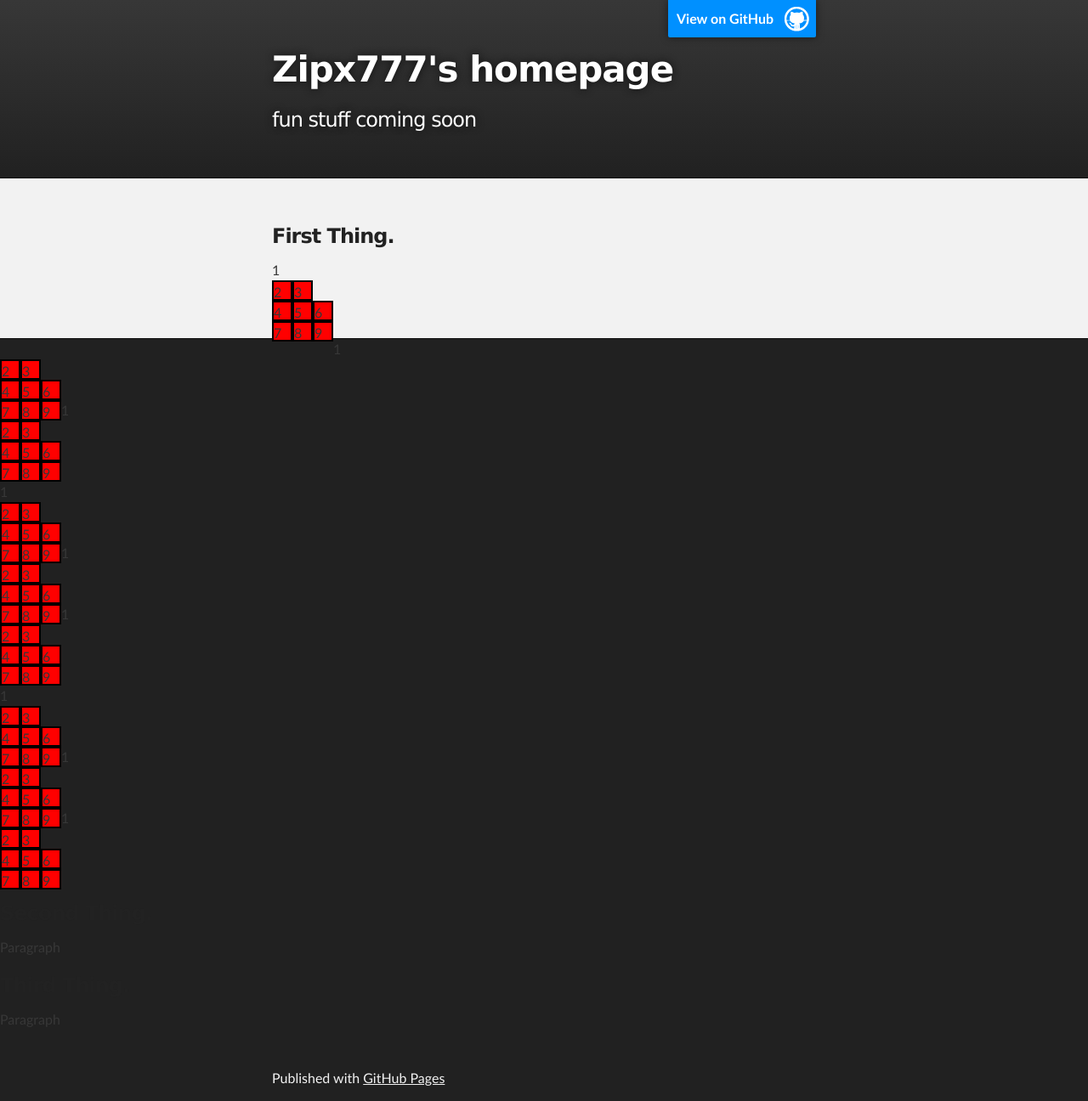
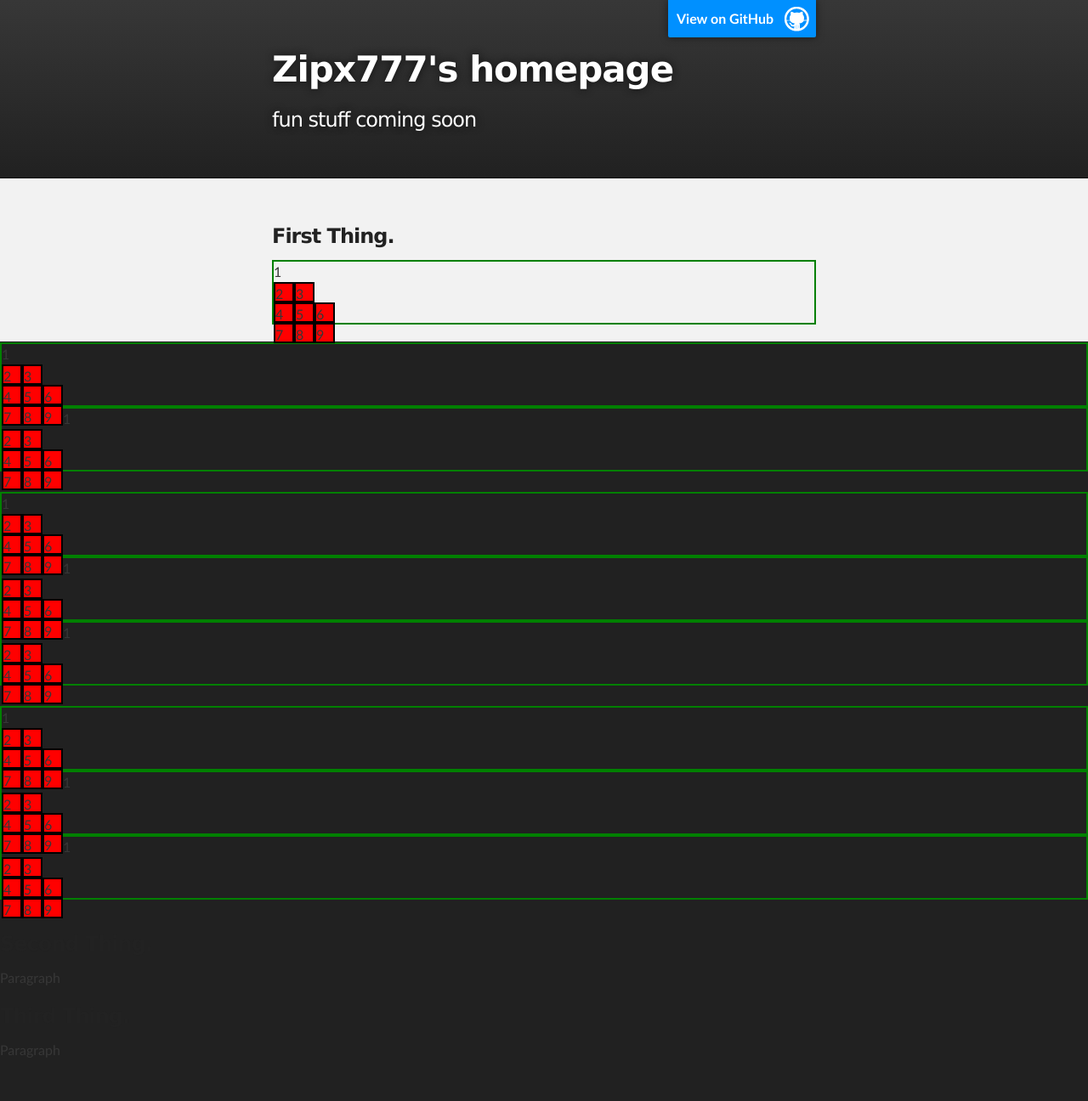
Before and after one commit to Zipx777/Zipx777.github.io, a PHP site: page / in a window 1280 px wide. Shown: the top 1296 px of the page at 85% size. Run offline with PHP 8.4, Linux system fonts and the light colour scheme.

Commit message:
board borders

```diff
--- a/stylesheets/stylesheet.css
+++ b/stylesheets/stylesheet.css
@@ -424,6 +424,14 @@
 
 }
 
+.board {
+  border: 2px solid green;
+}
+
+.tictactoesquare {
+  border: 2px solid yellow;
+}
+
 .tile {
   width: 20px;
   height: 20px;
```
